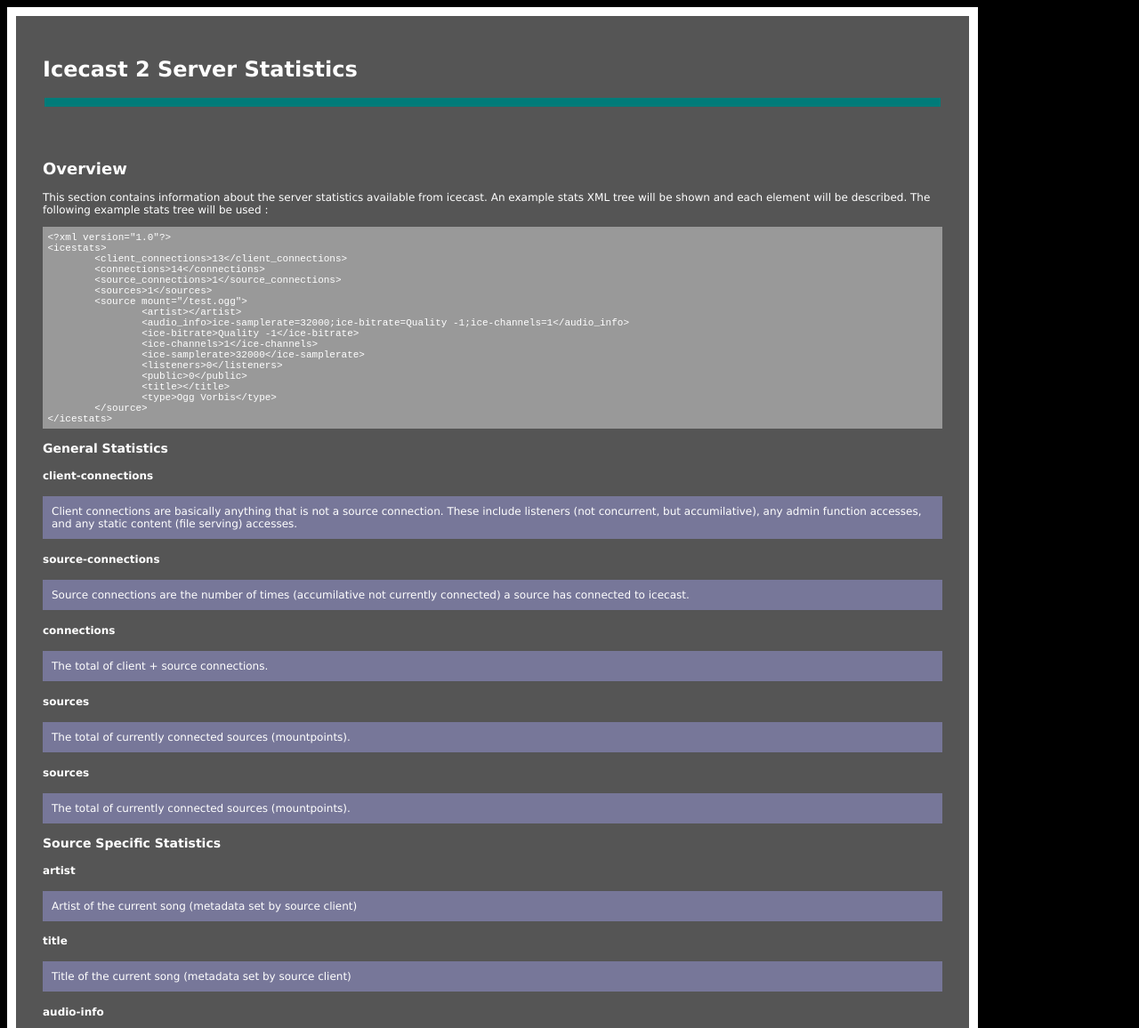
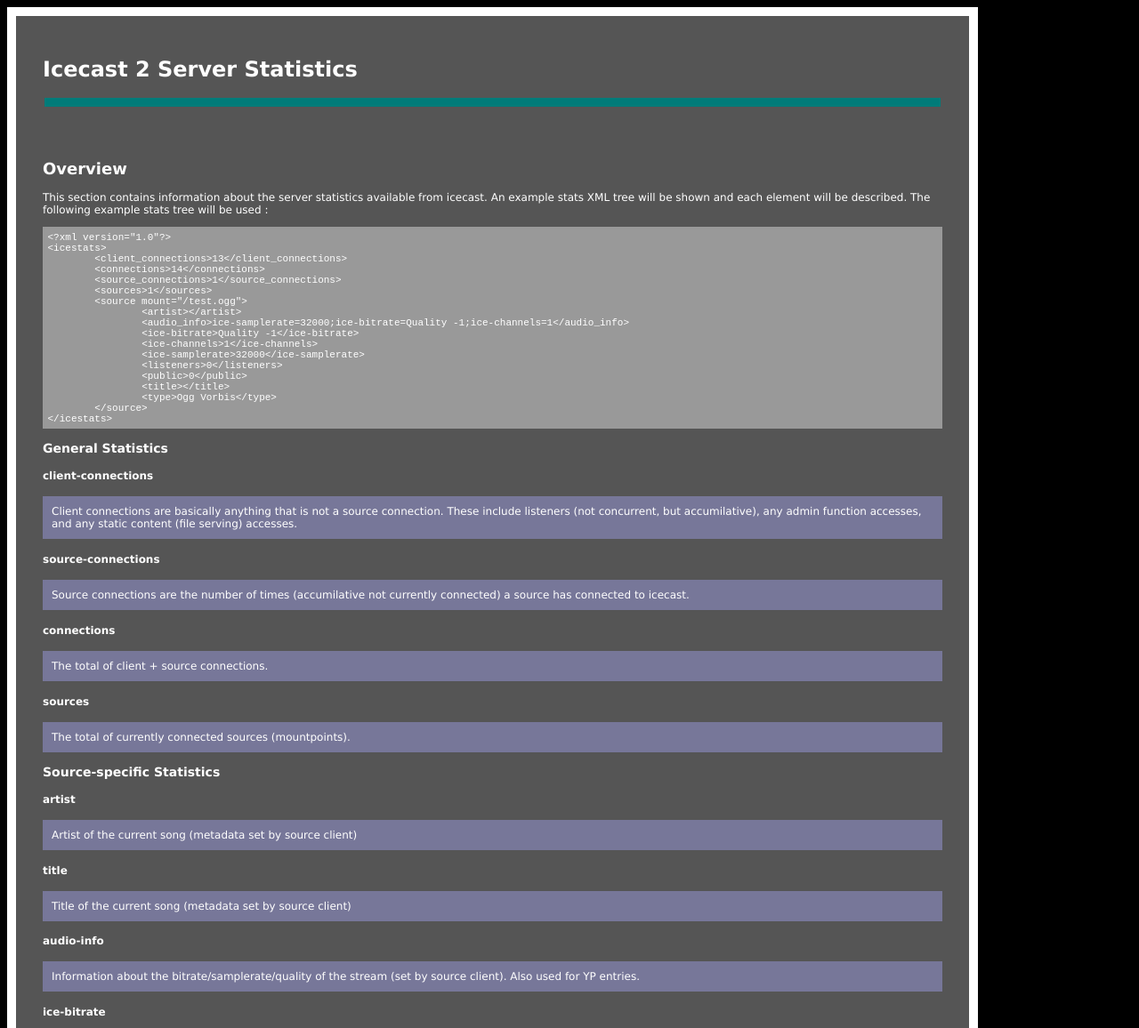
Before and after one commit to xiph/Icecast-Server, a plain HTML site: page doc/icecast2_stats.html in a window 1280 px wide. Shown: the top 1156 px of the page at 89% size. Drawn offline with Linux system fonts and the light colour scheme.

Commit message:
Slight cosmetic fixes to the icecast2 docs
svn path=/trunk/icecast/; revision=5594

```diff
--- a/doc/icecast2_stats.html
+++ b/doc/icecast2_stats.html
@@ -45,11 +45,7 @@ The total of client + source connections.
 <div class=indentedbox>
 The total of currently connected sources (mountpoints).
 </div>
-<h4>sources</h4>
-<div class=indentedbox>
-The total of currently connected sources (mountpoints).
-</div>
-<h3>Source Specific Statistics</h3>
+<h3>Source-specific Statistics</h3>
 <h4>artist</h4>
 <div class=indentedbox>
 Artist of the current song (metadata set by source client)
```
